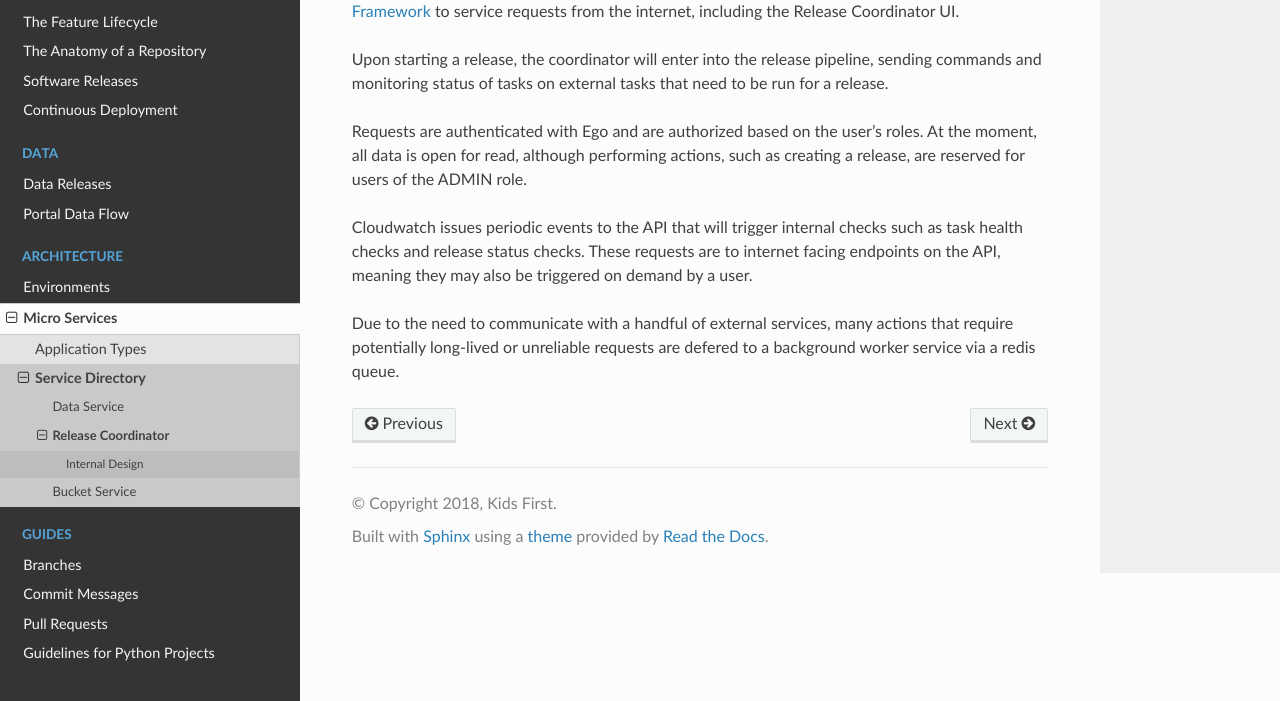
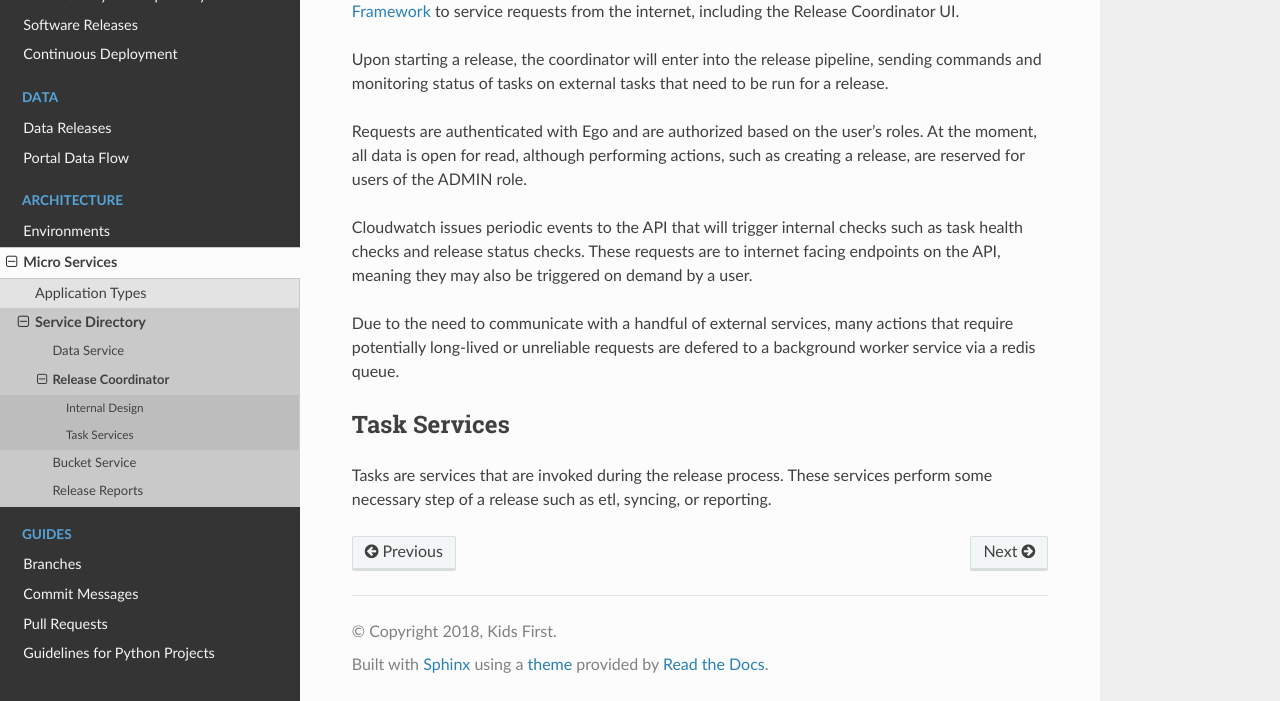
Before and after one commit to kids-first/kf-developer-handbook, a Sphinx documentation site: the page built from docs/architecture/services/coordinator.rst, in a window 1280 px wide and 900 px high, scrolled down 857 px, cut to the strip 199-900 px from the top of the window. Built offline with Sphinx 7.4.7 and the Read the Docs theme 2.0.0, drawn with Linux system fonts in a browser that asks for light colours.

Commit message:
:memo: Add page for release reports service

```diff
--- a/docs/architecture/index.rst
+++ b/docs/architecture/index.rst
@@ -23,3 +23,4 @@ A directory of different micro services in Kids First is listed below.
    services/dataservice
    services/coordinator
    services/bucketservice
+   services/releasereports
--- a/docs/architecture/services/coordinator.rst
+++ b/docs/architecture/services/coordinator.rst
@@ -31,3 +31,11 @@ Cloudwatch issues periodic events to the API that will trigger internal checks s
 These requests are to internet facing endpoints on the API, meaning they may also be triggered on demand by a user.
 
 Due to the need to communicate with a handful of external services, many actions that require potentially long-lived or unreliable requests are defered to a background worker service via a redis queue.
+
+.. _release-task-service:
+
+Task Services
+------------
+
+Tasks are services that are invoked during the release process.
+These services perform some necessary step of a release such as etl, syncing, or reporting.
```
Also changed, not shown: docs/architecture/services/releasereports.rst (added, +11 -0 lines).
